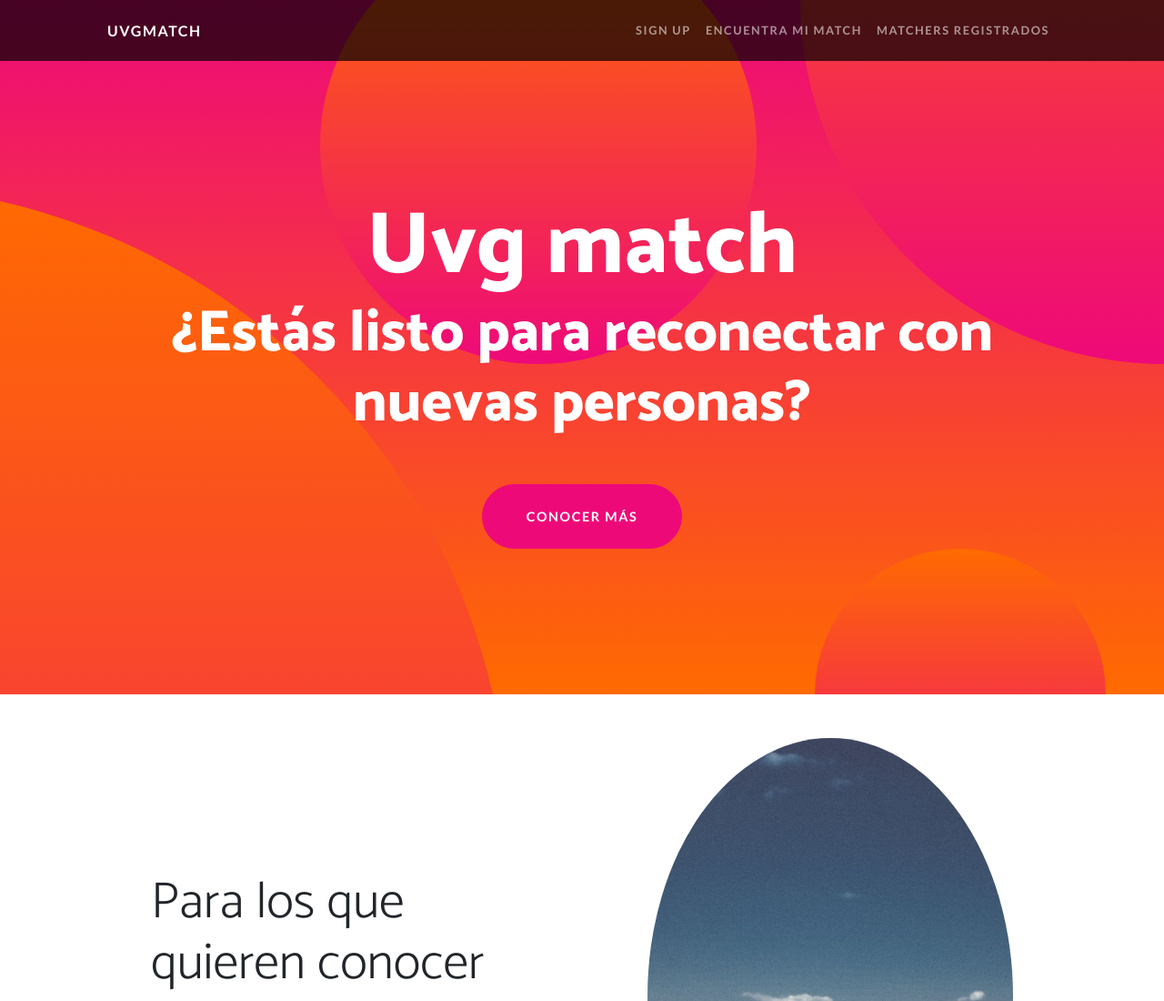
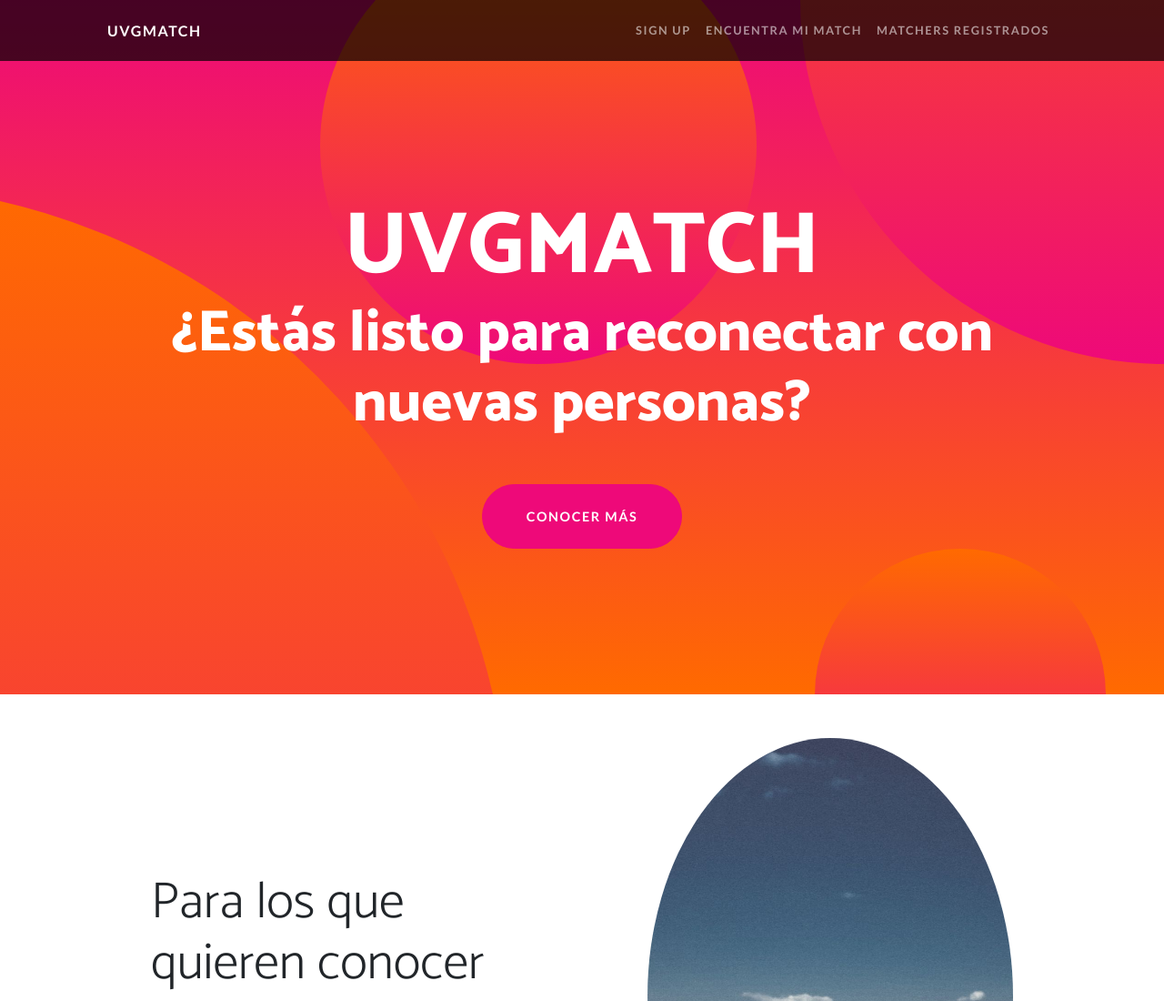
Before and after one commit to markalbrand56/AED-Proyecto-2, a plain HTML site: page App/src/main/webapp/index.html in a window 1280 px wide. Shown: the top 1100 px of the page at 91% size. Drawn offline with nearby package versions, Linux system fonts and the light colour scheme.

Commit message:
Update index.html

```diff
--- a/App/src/main/webapp/index.html
+++ b/App/src/main/webapp/index.html
@@ -35,7 +35,7 @@
         <header class="masthead text-center text-white">
             <div class="masthead-content">
                 <div class="container px-5">
-                    <h1 class="masthead-heading mb-0">Uvg match</h1>
+                    <h1 class="masthead-heading mb-0">UVGMATCH</h1>
                     <h2 class="masthead-subheading mb-0">¿Estás listo para reconectar con nuevas personas?</h2>
                     <a class="btn btn-primary btn-xl rounded-pill mt-5" href="#scroll">Conocer más</a>
                 </div>
```
